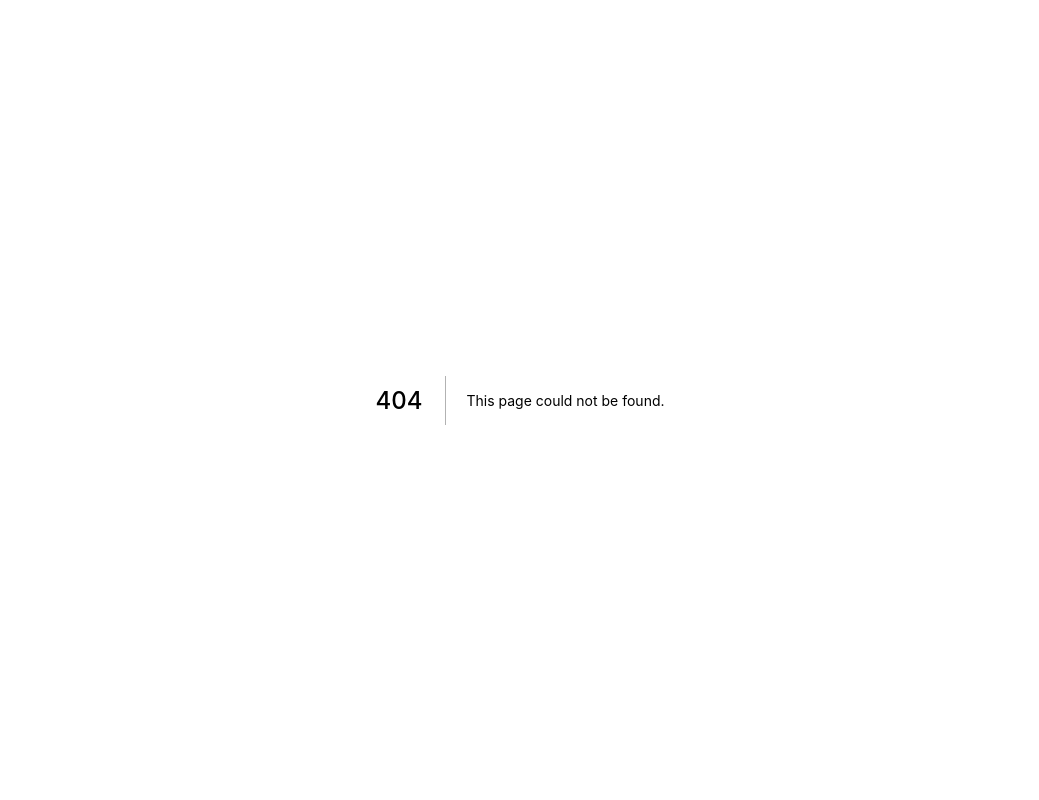
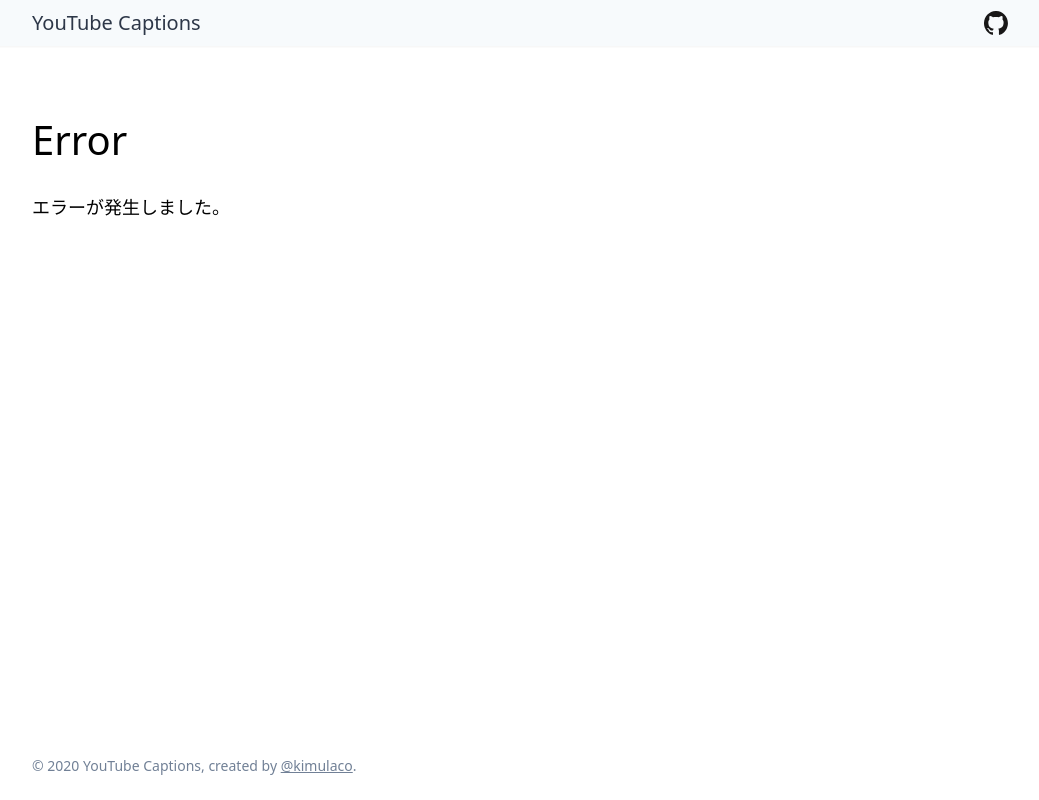
Before and after one commit to kimulaco/youtube-captions, a Next.js app: page /error in a window 1280 px wide. Before the commit this address had no page. Shown: the whole page, without its empty margins (120-1159 px from the left). Built offline with nearby package versions, Linux system fonts and the light colour scheme.

Commit message:
feat: add error page

```diff
--- a/components/VideoLink/index.tsx
+++ b/components/VideoLink/index.tsx
@@ -20,7 +20,7 @@ const VideoLink: React.FC<Props> = ({
   return (
     <section className={styles.root}>
       <a
-        href={videoId ? `/video/${videoId}` : null}
+        href={videoId ? `/video/${videoId}` : ''}
         className={styles.link}
         onClick={(event: any) => {
           if (onClick && videoId) {
--- a/package.json
+++ b/package.json
@@ -23,6 +23,7 @@
     "@types/node": "^14.0.12",
     "@types/react": "^16.9.35",
     "@types/react-dom": "^16.9.8",
+    "@types/react-infinite-scroller": "^1.2.1",
     "npm-run-all": "^4.1.5",
     "postcss-preset-env": "^6.7.0",
     "sass": "^1.26.8",
--- /dev/null
+++ b/pages/error/index.module.scss
@@ -0,0 +1,9 @@
+.title {
+  @apply mt-lg mb-lg;
+
+  font-size: 40px;
+}
+
+.desc {
+  font-size: 18px;
+}
--- /dev/null
+++ b/pages/error/index.tsx
@@ -0,0 +1,27 @@
+import { useRouter } from 'next/router'
+import Layout from '../../components/Layout/'
+import styles from './index.module.scss'
+
+const IndexPage = () => {
+  const router = useRouter()
+
+  const EroorMessage = () => {
+    if (router.query.type === 'forbidden') {
+      return <p className={styles.desc}>
+        現在、サービスをご利用いただくことができません。
+      </p>
+    }
+    return <p className={styles.desc}>
+      エラーが発生しました。
+    </p>
+  }
+
+  return (
+    <Layout path="/error">
+      <h1 className={styles.title}>Error</h1>
+      <EroorMessage />
+    </Layout>
+  )
+}
+
+export default IndexPage
--- a/pages/search/index.tsx
+++ b/pages/search/index.tsx
@@ -48,7 +48,7 @@ export default () => {
       setNextPageToken('')
 
       if (error.statusCode === 403) {
-        alert('現在、サービスをご利用することができません。')
+        router.push('/error?type=forbidden')
       }
     }
   }
--- a/pages/video/[id].tsx
+++ b/pages/video/[id].tsx
@@ -46,7 +46,7 @@ export default () => {
       setLangs(data.caption.lang)
     } catch (error) {
       if (error.statusCode === 403) {
-        alert('現在、サービスをご利用することができません。')
+        router.push('/error?type=forbidden')
       }
     }
   }
--- a/utils/fetcher.ts
+++ b/utils/fetcher.ts
@@ -9,7 +9,10 @@ export const fetcher = async (
   return data
 }
 
-export const delayFetch = async (url, params = {}) => {
+export const delayFetch = async (
+  url: string,
+  params: {[key: string]: any} = {}
+) => {
   const [data] = await Promise.all([
     fetcher(url, params),
     wait(1000),
```
Also changed, not shown: 1 other file (tests, documents, lock files or other folders).
